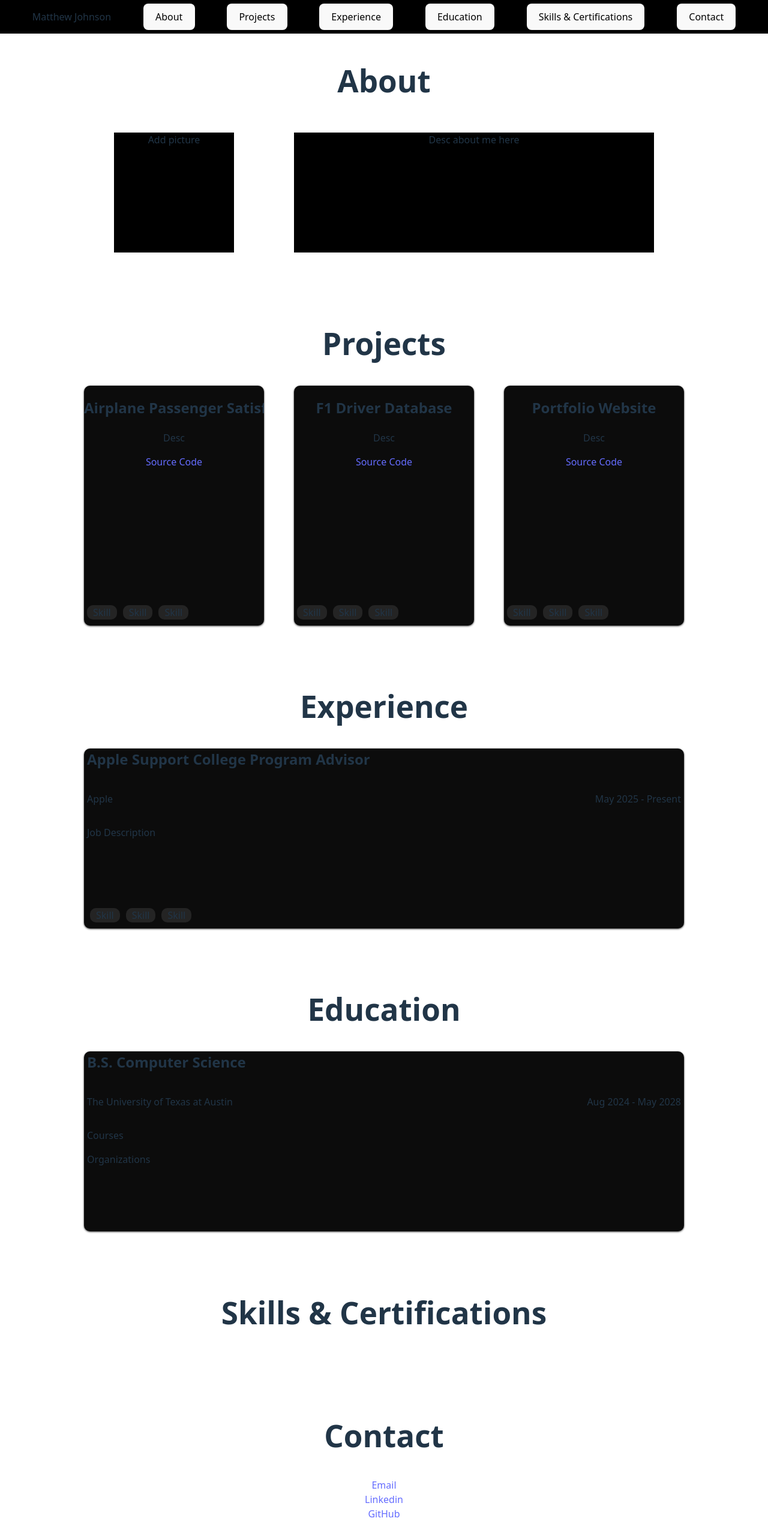
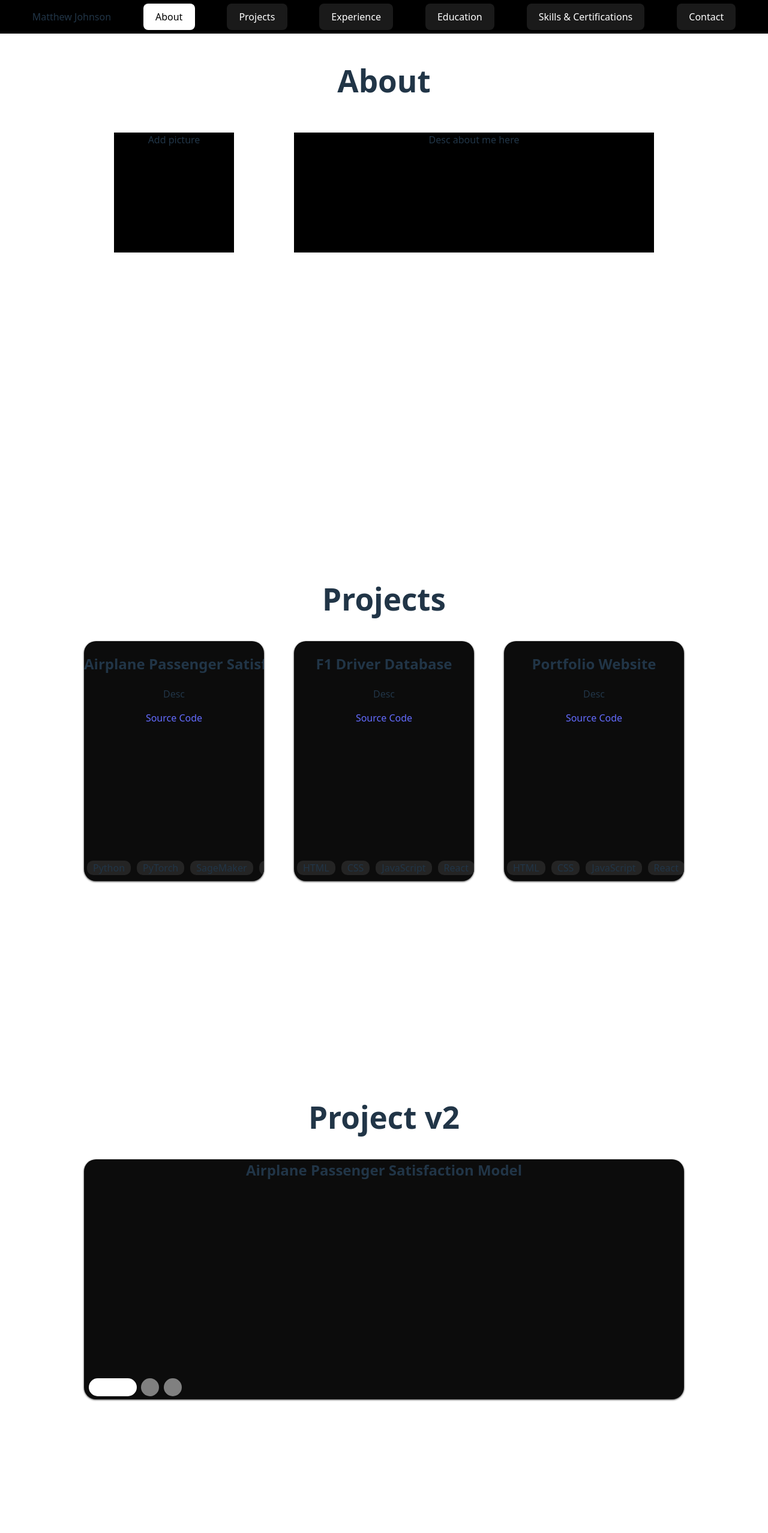
Before and after one commit to MatthewJ02/Personal-Website, a React (Vite) app: page / in a window 1280 px wide. Shown: the top 2556 px of the page at 60% size. Built offline with nearby package versions, Linux system fonts and the light colour scheme.

Commit message:
Adjustments and experimenting with project presentation

```diff
--- a/src/App.jsx
+++ b/src/App.jsx
@@ -1,5 +1,4 @@
-import { useState } from 'react'
-import { useRef } from 'react'
+import { useState, useRef, useEffect } from 'react'
 //import reactLogo from './assets/react.svg'
 //import viteLogo from '/vite.svg'
 import './App.css'
@@ -25,6 +24,34 @@ function App() {
     contact: contactRef
   }
 
+  // Highlight current section in nav bar
+  const [activeSection, setActiveSection] = useState(null);
+  const observer = useRef(null);
+
+  useEffect(()  => {
+    observer.current = new IntersectionObserver((entries) => {
+      entries.forEach((entry) => {
+        if (entry.isIntersecting) {
+          setActiveSection(entry.target.id);
+        }
+      })
+    }, {threshold: 0,
+      rootMargin: '-25% 0px -75% 0px'
+    });
+
+    const sections = document.querySelectorAll('section');
+
+    sections.forEach((section) => {
+      observer.current.observe(section);
+    });
+
+    return () => {
+      sections.forEach((section) => {
+        observer.current.unobserve(section);
+      });
+    };
+  }, []);
+
   const [expandedProj, setExpandedProj] = useState(null);
 
   const handleExpand = (id) => {
@@ -32,38 +59,21 @@ function App() {
   }
 
   const projects = [
-    {id: 1, name: 'Airplane Passenger Satisfaction Model'},
-    {id: 2, name: 'F1 Driver Database'},
-    {id: 3, name: 'Portfolio Website'}
+    {id: 1, name: 'Airplane Passenger Satisfaction Model', skills: ['Python', 'PyTorch', 'SageMaker', 'Jupyter']},
+    {id: 2, name: 'F1 Driver Database', skills: ['HTML', 'CSS', 'JavaScript', 'React', 'SQL', 'Node.js', 'Express.js']},
+    {id: 3, name: 'Portfolio Website', skills: ['HTML', 'CSS', 'JavaScript', 'React']}
   ]
+
+  //project v2 state
+  const [activeButton, setActiveButton] = useState(1);
+  const activeProj = projects.find(project => project.id === activeButton);
 
   return (
     <>
-      {/*<div>
-        <a href="https://vite.dev" target="_blank">
-          <img src={viteLogo} className="logo" alt="Vite logo" />
-        </a>
-        <a href="https://react.dev" target="_blank">
-          <img src={reactLogo} className="logo react" alt="React logo" />
-        </a>
-      </div>
-      <h1>Vite + React</h1>
-      <div className="card">
-        <button onClick={() => setCount((count) => count + 1)}>
-          count is {count}
-        </button>
-        <p>
-          Edit <code>src/App.jsx</code> and save to test HMR
-        </p>
-      </div>
-      <p className="read-the-docs">
-        Click on the Vite and React logos to learn more
-      </p>*/}
-
       {/* Bare bones layout test */}
-      <NavBar name={"Matthew Johnson"} scrollRefs={scrollRefs}>
+      <NavBar name={"Matthew Johnson"} scrollRefs={scrollRefs} activeSection={activeSection}>
       </NavBar>
-      <section ref={aboutRef}>
+      <section id='about' ref={aboutRef}>
         <h1>About</h1>
         {/* Temp styling for testing*/}
         <div style={{display: 'flex', justifyContent: 'space-evenly', gap: '50px'}}>
@@ -71,15 +81,26 @@ function App() {
           <p style={{width: '600px', height: '200px', backgroundColor: 'Black'}}>Desc about me here</p>
         </div>
       </section>
-      <section ref={projectRef}>
+      <section id='project' ref={projectRef}>
         <h1>Projects</h1>
         <div className='section-content'>
           {projects.map((project) => (
-            <ProjectCard key={project.id} name={project.name} width={expandedProj === project.id ? '1000px' : expandedProj === null ? '300px' : '0px'} height={expandedProj === project.id ? '500px' : '400px'} onClick={() => handleExpand(project.id)}/>
+            <ProjectCard key={project.id} name={project.name} skills={project.skills} width={expandedProj === project.id ? '1000px' : expandedProj === null ? '300px' : '0px'} height={expandedProj === project.id ? '500px' : '400px'} onClick={() => handleExpand(project.id)}/>
           ))}
         </div>
       </section>
-      <section ref={expRef}>
+      <section>
+        <h1>Project v2</h1>
+        <div className='project-window'>
+          <h2>{activeProj.name}</h2>
+          <div className='project-select'>
+            {projects.map((project) => (
+              <div key={project.id} className={`project-button ${activeButton === project.id ? 'expanded' : ''}`}  onClick={() => setActiveButton(project.id)}></div>
+            ))}
+          </div>
+        </div>
+      </section>
+      <section id='exp' ref={expRef}>
         <h1>Experience</h1>
         <div className='experience-card'>
           <h2>Apple Support College Program Advisor</h2>
@@ -87,15 +108,14 @@ function App() {
             <p>Apple</p>
             <p>May 2025 - Present</p>
           </div>
-          <p>Job Description</p>
-          <div className="project-skills">
-            <div className="skill">Skill</div>
-            <div className="skill">Skill</div>
-            <div className="skill">Skill</div>
-          </div>
+          <ul>
+            <li>Providing technical support over the phone for a wide range of Apple products and services</li>
+            <li>Ensuring courteous and efficient resolution over more than a thousand customer calls</li>
+            <li>Refining problem solving skills with regard to a variety of technical issues</li>
+          </ul>
         </div>
       </section>
-      <section ref={eduRef}>
+      <section id='edu' ref={eduRef}>
         <h1>Education</h1>
         <div className='experience-card'>
           <h2>B.S. Computer Science</h2>
@@ -103,14 +123,14 @@ function App() {
             <p>The University of Texas at Austin</p>
             <p>Aug 2024 - May 2028</p>
           </div>
-          <p>Courses</p>
+          <p>Relevant Coursework</p>
           <p>Organizations</p>
         </div>
       </section>
-      <section ref={skillRef}>
+      <section id='skill' ref={skillRef}>
         <h1>Skills & Certifications</h1>
       </section>
-      <section ref={contactRef}>
+      <section id='contact' ref={contactRef}>
         <h1>Contact</h1>
         <a href="mailto:mattjohnson0@hotmail.com">Email</a>
         <a href="https://www.linkedin.com/in/mj315/" target="_blank">Linkedin</a>
--- a/src/components/NavBar.jsx
+++ b/src/components/NavBar.jsx
@@ -1,25 +1,32 @@
-function NavBar({name, scrollRefs}) {
+function NavBar({name, scrollRefs, activeSection }) {
+    console.log(`Button about is active: ${activeSection === 'about'}`);
+    const styleHelper = (id) => ({
+        backgroundColor: activeSection === id ? 'white' : '#1a1a1a',
+        color: activeSection === id ? 'black' : 'white',
+        transition: 'all 0.3s ease'
+    });
+
     return (
         <nav style={{left: '0', display: 'flex', width: '100%', justifyContent: 'space-evenly', position: 'fixed', top: '0', backgroundColor: 'Black', zIndex:'1000', alignItems: 'center'}}>
             <p>
                 {name}
             </p>
-            <button onClick={() => scrollRefs.about.current?.scrollIntoView()}>
+            <button onClick={() => scrollRefs.about.current?.scrollIntoView()} style={styleHelper('about')}>
                 About
             </button>
-            <button onClick={() => scrollRefs.project.current?.scrollIntoView()}>
+            <button onClick={() => scrollRefs.project.current?.scrollIntoView()} style={styleHelper('project')}>
                 Projects
             </button>
-            <button onClick={() => scrollRefs.exp.current?.scrollIntoView()}>
+            <button onClick={() => scrollRefs.exp.current?.scrollIntoView()} style={styleHelper('exp')}>
                 Experience
             </button>
-            <button onClick={() => scrollRefs.edu.current?.scrollIntoView()}>
+            <button onClick={() => scrollRefs.edu.current?.scrollIntoView()} style={styleHelper('edu')}>
                 Education
             </button>
-            <button onClick={() => scrollRefs.skill.current?.scrollIntoView()}>
+            <button onClick={() => scrollRefs.skill.current?.scrollIntoView()} style={styleHelper('skill')}>
                 Skills & Certifications
             </button>
-            <button onClick={() => scrollRefs.contact.current?.scrollIntoView()}>
+            <button onClick={() => scrollRefs.contact.current?.scrollIntoView()} style={styleHelper('contact')}>
                 Contact
             </button>
         </nav>
--- a/src/components/ProjectCard.jsx
+++ b/src/components/ProjectCard.jsx
@@ -1,4 +1,4 @@
-function ProjectCard({name, width, height, onClick}) {
+function ProjectCard({name, width, height, onClick, skills}) {
     return (
         <div className="project-card" onClick={onClick}
         style={{width: width, height: height, transition: '0.3s ease', overflow: 'hidden', opacity: width === '0px' ? '0' : '1', whiteSpace: 'nowrap', flexShrink: '0'}}>
@@ -6,9 +6,9 @@ function ProjectCard({name, width, height, onClick}) {
             <p>Desc</p>
             <a href="https://github.com/MatthewJ02" target="_blank">Source Code</a>
             <div className="project-skills">
-                <div className="skill">Skill</div>
-                <div className="skill">Skill</div>
-                <div className="skill">Skill</div>
+                {skills.map((skill) => (
+                   <div className="skill">{skill}</div>
+                ))}
             </div>
         </div>
     )
--- a/src/index.css
+++ b/src/index.css
@@ -28,7 +28,6 @@ body {
   display: flex;
   place-items: center;
   min-width: 320px;
-  min-height: 100vh;
 }
 
 h1 {
@@ -43,17 +42,12 @@ button {
   font-size: 1em;
   font-weight: 500;
   font-family: inherit;
-  background-color: #1a1a1a;
   cursor: pointer;
-  transition: border-color 0.25s;
 }
 button:hover {
   border-color: #646cff;
 }
-button:focus,
-button:focus-visible {
-  outline: 4px auto -webkit-focus-ring-color;
-}
+
 
 @media (prefers-color-scheme: light) {
   :root {
@@ -72,6 +66,7 @@ button:focus-visible {
 section {
   scroll-margin-top: 70px;
   padding: 2rem;
+  min-height: 100vh;
 }
 
 html {
@@ -79,24 +74,72 @@ html {
 }
 
 .experience-card {
-  min-height: 300px;
   background-color: #0c0c0c;
   border-radius: 10px;
   display: block;
   text-align: left;
-  padding-left: 5px;
-  padding-right: 5px;
-  padding-top: 0px;
-  padding-bottom: 0px;
+  padding-left: 20px;
+  padding-right: 20px;
+  padding-top: 10px;
+  padding-bottom: 10px;
   box-shadow: 0 1px 3px rgba(0,0,0,0.8);
   position: relative;
+}
+
+.experience-card h2 {
+  margin: 0;
+  padding-bottom: 5px;
+  /*background-color: green;*/
+}
+
+.experience-card p {
+  margin: 0;
+  /*background-color: blue;*/
+}
+
+.project-window {
+  width: 1000px;
+  height: 400px;
+  background-color: #0c0c0c;
+  border-radius: 20px;
+  position: relative;
+
+  box-shadow: 0 1px 3px rgba(0,0,0,0.8);
+}
+
+.project-select {
+  bottom: 0px;
+  border-radius: 20px;
+  height: 40px;
+  position: absolute;
+  width: 170px;
+  display: flex;
+  justify-content: space-evenly;
+  align-items: center;
+}
+
+.project-button {
+  border-radius: 20px;
+  height: 30px;
+  width: 30px;
+  background-color: gray;
+  transition: width 0.3s ease-in-out;
+}
+
+.project-button.expanded {
+  width: 80px;
+  background-color: white;
+}
+
+.project-button:hover {
+  background-color: white;
 }
 
 .project-card {
   /*width: 300px;*/
   /*height: 400px;*/
   background-color: #0c0c0c;
-  border-radius: 10px;
+  border-radius: 20px;
   position: relative;
 
   box-shadow: 0 1px 3px rgba(0,0,0,0.8);
@@ -124,10 +167,6 @@ html {
   margin: 5px;
 }
 
-.skill:hover {
-  background-color: #535bf2;
-}
-
 .section-content {
   display: flex;
   justify-content: flex-start;
@@ -137,5 +176,4 @@ html {
 .experience-line {
   display: flex;
   justify-content: space-between;
-
 }
```
